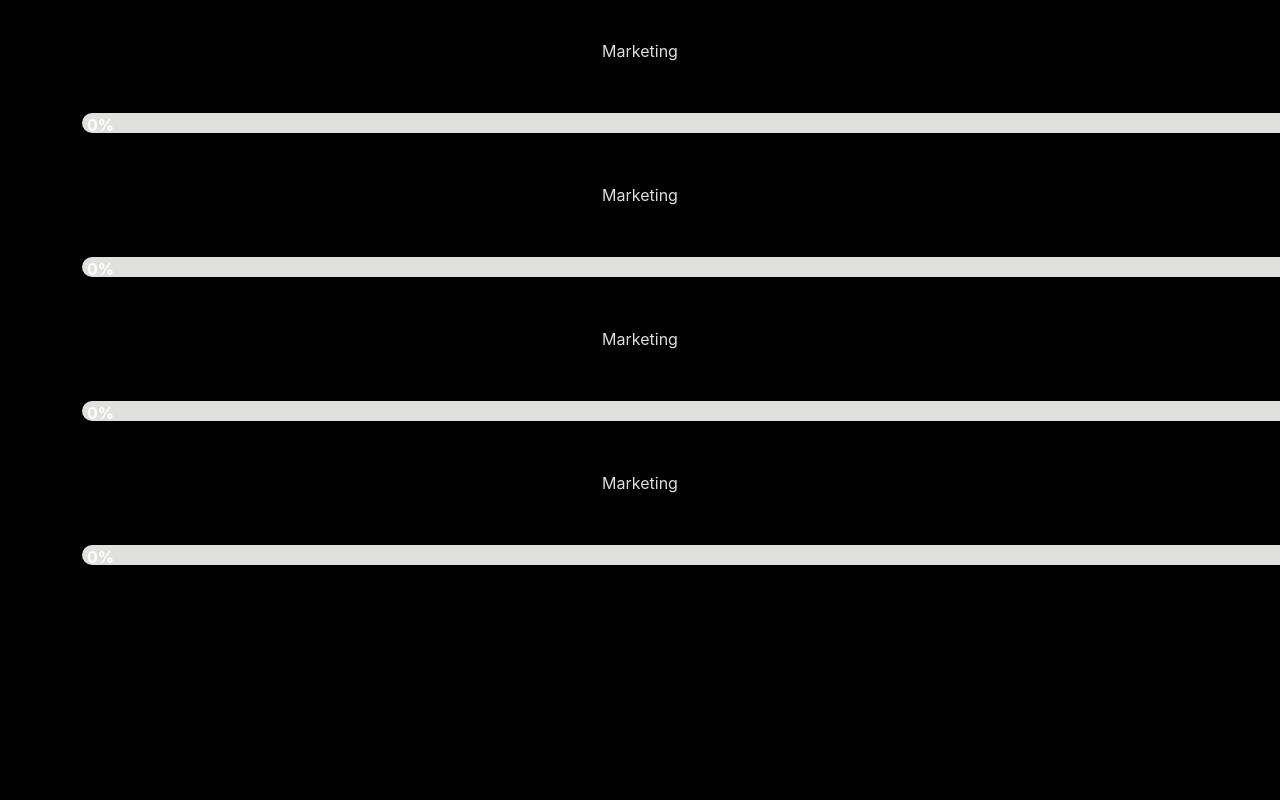
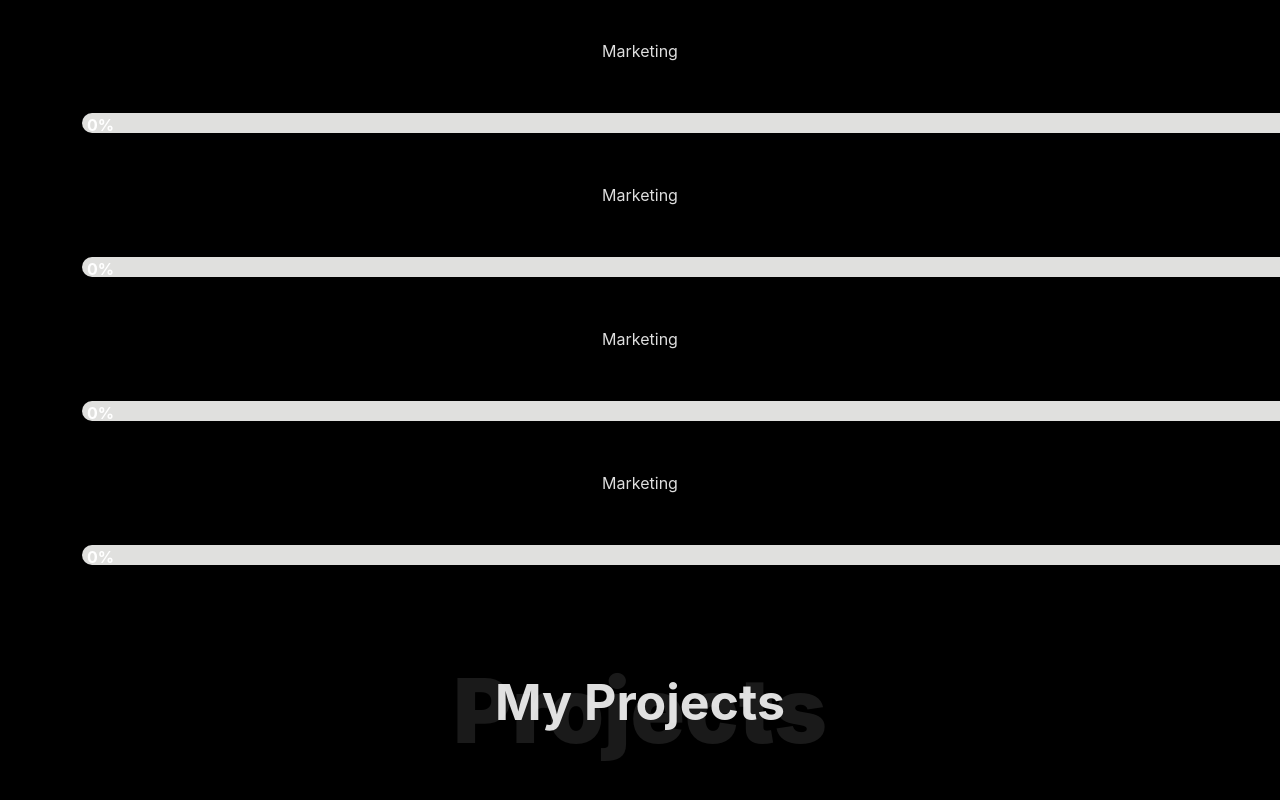
Before and after one commit to slothmast3r/personal-website, a React (Vite) app: page /#home in a window 1280 px wide. Shown: the part 2487-3287 px from the top of the page. Before the commit the page ends 3134 px from the top, so only its background shows below. Built offline with nearby package versions, Linux system fonts and the light colour scheme.

Commit message:
main page

```diff
--- a/src/assets/components/Projects/Projects.tsx
+++ b/src/assets/components/Projects/Projects.tsx
@@ -1,4 +1,4 @@
-import "Projects.scss";
+import "./Projects.scss";
 export default function Projects() {
   return (
     <div id="projects">
--- a/src/assets/pages/MainPage.tsx
+++ b/src/assets/pages/MainPage.tsx
@@ -4,6 +4,7 @@ import { Introduction } from '../components/Introduction';
 import { AboutMe } from "../components/AboutMe";
 import { Resume } from "../components/Resume";
 import { Skills } from "../components/Skills";
+import { Projects } from "../components/Projects";
 
 
 function MainPage() {
@@ -14,6 +15,7 @@ function MainPage() {
        <AboutMe></AboutMe>
        <Resume></Resume>
        <Skills></Skills>
+       <Projects></Projects>
         </>
     );
 }
```
